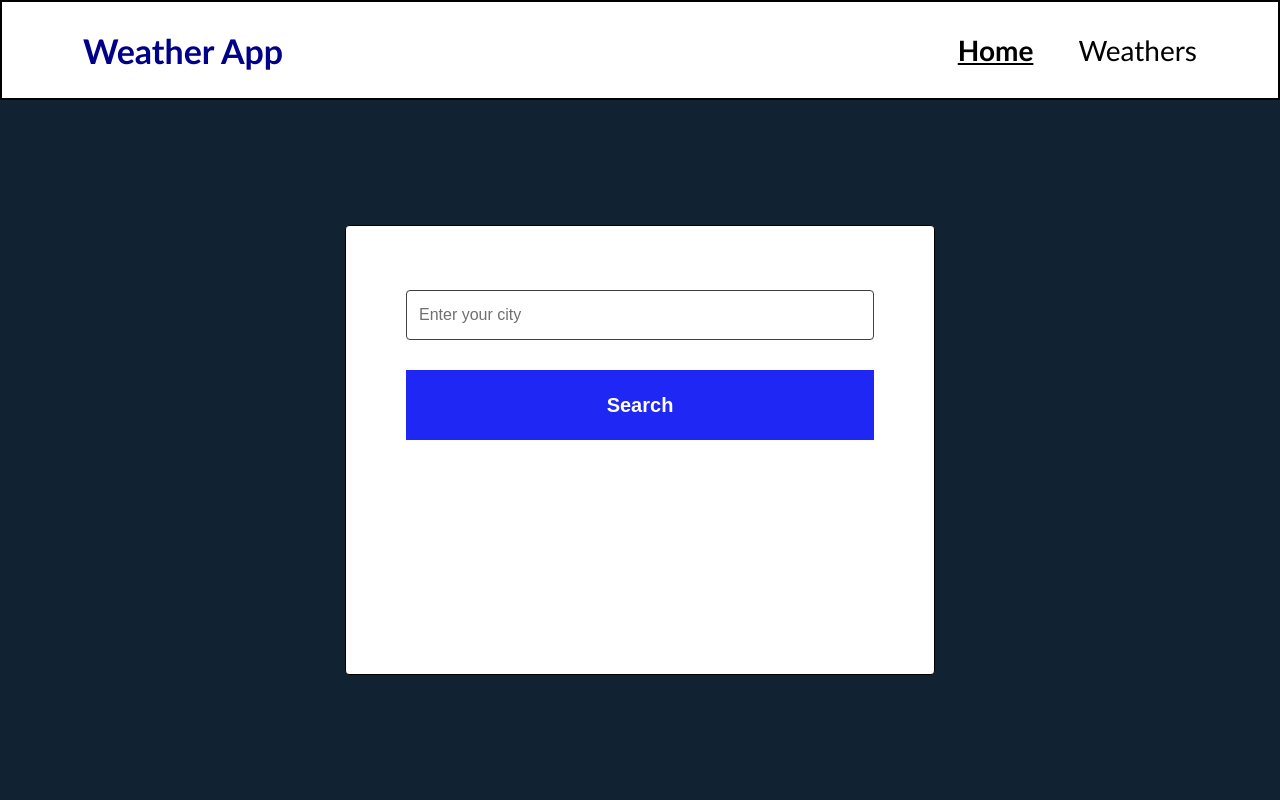
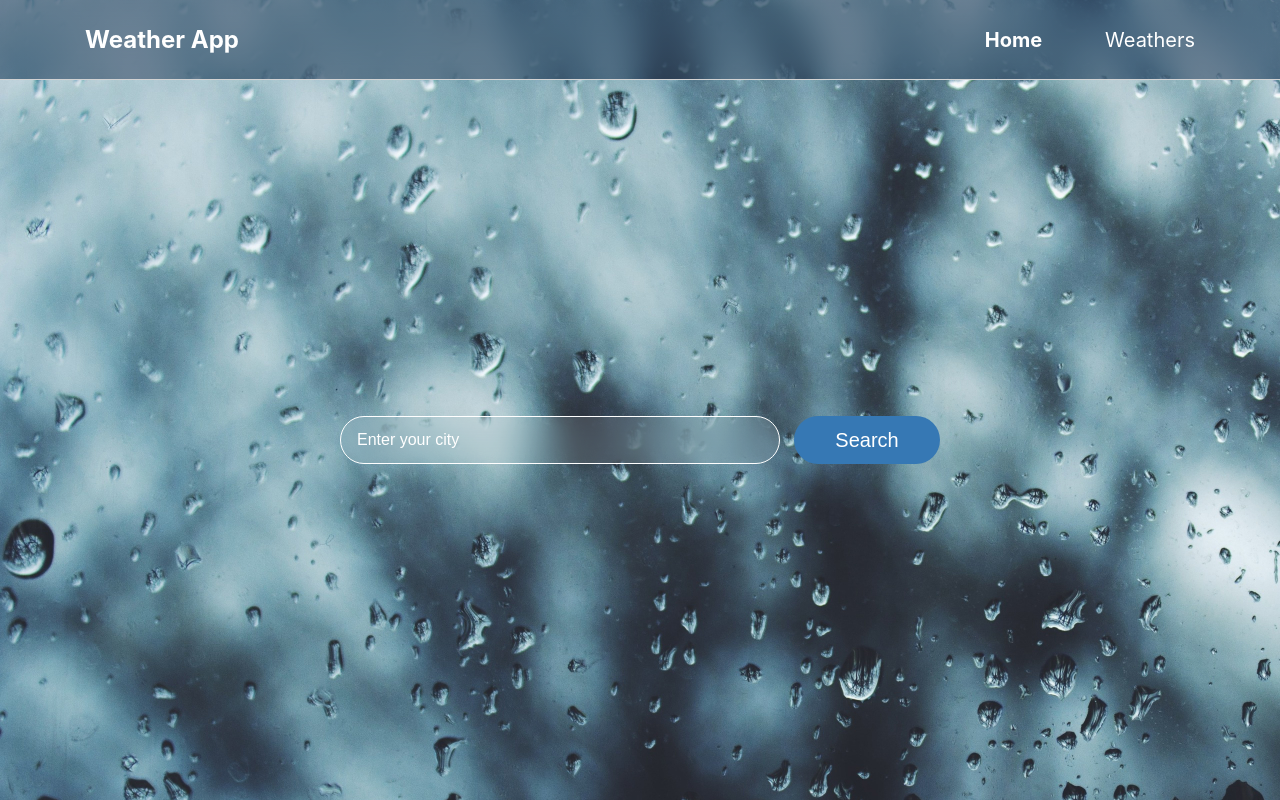
Before and after one commit to RuslanSemenchik/react_redux, a React (Vite) app: page / in a window 1280 px wide. Built offline with nearby package versions, Linux system fonts and the light colour scheme.

Commit message:
styles homePage

```diff
--- /dev/null
+++ b/src/components/InputSearchForm/InputSearchForm.tsx
@@ -0,0 +1,32 @@
+import {  InputComponent } from "./styles";
+
+import { type InputProps } from "./types";
+
+function Input({
+  id,
+  name,
+  type = "text",
+  placeholder,
+  disabled = false,
+  error = undefined,
+  value,
+  onChange,
+}: InputProps) {
+  return (
+
+      <InputComponent
+        disabled={disabled}
+        $error={error}
+        id={id}
+        name={name}
+        type={type}
+        placeholder={placeholder}
+        value={value}
+        onChange={onChange}
+      />
+
+
+  );
+}
+
+export default Input;
--- /dev/null
+++ b/src/components/InputSearchForm/styles.ts
@@ -0,0 +1,28 @@
+import styled from "@emotion/styled";
+
+interface InputComponentProps {
+  $error?: string | undefined;
+}
+
+
+
+export const InputComponent = styled.input<InputComponentProps>`
+  width: 100%;
+  height: 48px;
+  padding: 12px;
+  outline: none;
+  flex: 1;
+  padding: 12px 16px;
+  border-radius: 50px;
+  border: 1px solid rgba(255, 255, 255, 1);
+  background: rgba(255, 255, 255, 0.1);
+  backdrop-filter: blur(16px);
+  color: #fff;
+  font-size: 16px;
+
+  &::placeholder {
+    color: #fff;
+    font-size: 16px;
+
+  }
+`;
--- /dev/null
+++ b/src/components/InputSearchForm/types.ts
@@ -0,0 +1,13 @@
+import { type ChangeEvent } from "react";
+
+export interface InputProps {
+  id: string;
+  name: string;
+  type?: string;
+  placeholder: string;
+  label?: string;
+  error?: string | undefined;
+  disabled?: boolean;
+  value?: string;
+  onChange?: (event: ChangeEvent<HTMLInputElement>) => void;
+}
--- /dev/null
+++ b/src/components/WeatherButton/WeatherButton.tsx
@@ -0,0 +1,26 @@
+import { ButtonComponent } from "./styles";
+import { type ButtonProps } from "./types";
+
+function WeatherButton({
+  type = "button",
+  name,
+  onClick = () => {},
+  children,
+  isBlue = false,
+  disabled = false,
+}: ButtonProps) {
+  return (
+    <ButtonComponent
+      disabled={disabled}
+      $isBlue={isBlue}
+      onClick={onClick}
+      type={type}
+    >
+      {/* Улосвный рендеринг */}
+      {!children && name}
+      {children}
+    </ButtonComponent>
+  );
+}
+
+export default WeatherButton;
--- /dev/null
+++ b/src/components/WeatherButton/styles.ts
@@ -0,0 +1,44 @@
+import styled from "@emotion/styled";
+
+interface ButtonComponentProps {
+  $isBlue: boolean;
+}
+
+const generateButtonBorder = (isBlue: boolean) => {
+  if (isBlue) {
+    return "none";
+  } else {
+      return "1px solid rgba(23, 23, 23, 1)";
+    }
+  };
+
+const generateButtonColor = (isBlue: boolean) => {
+
+    if (isBlue) {
+      return "rgba(54, 120, 180, 1)";
+    } else {
+      return "transparent";
+    }
+
+};
+
+export const ButtonComponent = styled.button<ButtonComponentProps>`
+  display: flex;
+  align-items: center;
+  justify-content: center;
+  outline: none;
+  border: ${({ $isBlue }) =>
+  generateButtonBorder($isBlue)};
+  width: ${({ $isBlue }) => ($isBlue ? "146px" : "155px")};
+  height: 48px;
+  border-radius: 50px;
+  background-color: ${({ $isBlue}) =>
+  generateButtonColor($isBlue)};
+  color: #ffffff;
+  font-size: 20px;
+  cursor: ${({ disabled }) => (disabled ? "not-allowed" : "pointer")};
+
+
+
+
+`;
--- /dev/null
+++ b/src/components/WeatherButton/types.ts
@@ -0,0 +1,12 @@
+import { type ReactNode } from "react";
+
+export type ButtonType = "button" | "submit" | "reset" | undefined;
+
+export interface ButtonProps {
+  type?: ButtonType;
+  isBlue?: boolean;
+  disabled?: boolean;
+  name: string;
+  onClick?: () => void;
+  children?: ReactNode;
+}
--- a/src/pages/ReactReduxWeatherApp/Home/Home.tsx
+++ b/src/pages/ReactReduxWeatherApp/Home/Home.tsx
@@ -1,16 +1,17 @@
 import { useFormik } from "formik"
 import * as Yup from "yup"
-import Button from "components/Button/Button"
-import Input from "components/Input/Input"
+import WeatherButton from "components/WeatherButton/WeatherButton"
+import InputSearchForm from "components/InputSearchForm/InputSearchForm"
 import {
+  SearchForm,
   CardContainer,
   CardInfoCountry,
   CardInfoIcon,
-  ButtonControl,
-  CardWrapper,
+
+  HomeWrapper,
   CardInfoTemp,
   CardInfoCity,
-  InputsContainer,
+
   IconsContainer,
   Loading
 } from "./styles"
@@ -53,10 +54,10 @@ function Home() {
 
 
   return (
-    <CardWrapper>
-      <CardContainer onSubmit={formik.handleSubmit}>
-        <InputsContainer>
-          <Input
+    <HomeWrapper>
+      <SearchForm onSubmit={formik.handleSubmit}>
+
+          <InputSearchForm
             id="inputCity-id"
             name="inputCity"
             type="text"
@@ -65,10 +66,16 @@ function Home() {
             value={formik.values.inputCity}
             onChange={formik.handleChange}
           />
-        </InputsContainer>
-        <Button name="Search" type="submit" disabled={isFetching} />
+
+        <WeatherButton
+        name="Search"
+        type="submit"
+        disabled={isFetching}
+        isBlue
+        />
          {isFetching && <Loading>Loading...</Loading>}
-      </CardContainer>
+
+      </SearchForm>
 
       {searchWeather && (
         <CardContainer>
@@ -89,37 +96,37 @@ function Home() {
       return <IconsContainer>{icons}</IconsContainer>
     })()}
           <CardInfoCountry>{searchWeather.country}</CardInfoCountry>
-          <ButtonControl>
-            <Button
+
+            <WeatherButton
               onClick={() =>
                 dispatch(weatherActions.saveWeather(searchWeather))
               }
               name="Save"
+
             />
-          </ButtonControl>
-          <ButtonControl>
-            <Button
+
+
+            <WeatherButton
               onClick={() => dispatch(weatherActions.deleteSearchWeather())}
               name="Delete"
-              isRed
+
             />
-          </ButtonControl>
+
         </CardContainer>
       )}
       {error && (
         <CardContainer>
           <CardInfoCity> {error.cod}</CardInfoCity>
           <CardInfoCountry>{error.message}</CardInfoCountry>
-          <ButtonControl>
-            <Button
+
+            <WeatherButton
               onClick={() => dispatch(weatherActions.deleteError())}
               name="Delete"
-              isRed
+
             />
-          </ButtonControl>
         </CardContainer>
       )}
-    </CardWrapper>
+    </HomeWrapper>
   )
 }
 
--- a/src/pages/ReactReduxWeatherApp/Home/styles.ts
+++ b/src/pages/ReactReduxWeatherApp/Home/styles.ts
@@ -1,16 +1,39 @@
 import styled from "@emotion/styled"
 
-export const CardWrapper = styled.div`
+export const HomeWrapper = styled.div`
   display: flex;
+  flex-direction: column;
   justify-content: center;
   align-items: center;
   flex: 1;
   color: black;
 `
 
+export const SearchForm = styled.form`
+  display: flex;
+
+  justify-content: center;
+  align-items: center;
+  gap: 14px;
+  width: 100%;
+  max-width: 600px;
+
+`
+export const InputForm = styled.div`
+  flex: 1;
+  border-radius: 50px;
+  border: 1px solid rgba(255, 255, 255, 0.7);
+  background: rgba(255, 255, 255, 0.1);
+
+`
+
+
+
+
+
 export const CardContainer = styled.form`
   display: flex;
-  flex-direction: column;
+  flex-direction: row;
   width: 590px;
   min-height: 450px;
   max-height: fit-content;
@@ -44,22 +67,14 @@ export const CardInfoCountry = styled.p`
 export const CardInfoIcon = styled.img`
  display: flex;
   gap: 16px;
-  font-size: 4;
+  height: 74px;
+  width: 74px;
 `
 
 
-export const InputsContainer = styled.div`
-  display: flex;
-  gap: 30px;
-`
-export const ButtonControl = styled.div`
-  min-width: 100px;
-  height : 70px;
-`
-
 export const IconsContainer = styled.div`
   display: flex;
-  gap: 30px;
+  gap: 5px;
 `
 
 export const Loading = styled.p`
--- a/src/pages/ReactReduxWeatherApp/Layout/styles.ts
+++ b/src/pages/ReactReduxWeatherApp/Layout/styles.ts
@@ -1,51 +1,54 @@
 import styled from "@emotion/styled"
 import { NavLink } from "react-router-dom"
-
+import background   from "../assets/background.jpg"
 
 
 export const LayoutWrapper = styled.div`
   display: flex;
   flex-direction: column;
   flex: 1;
-   background: url("./") center/cover no-repeat;
-
-  font-family: "Gill Sans", "Gill Sans MT", Calibri, "Trebuchet MS", sans-serif;
+   background-image: url(${background}) ;
+   background-repeat: no-repeat;
+  background-size: cover;
+  font-family: "Inter", sans-serif;
 `
 
 export const Header = styled.header`
   display: flex;
   justify-content: space-between;
   width: 100%;
-  height: 100px;
-  background-color: white;
-  padding: 47px 81px;
-  color: black;
-  border: 2px solid black;
+  height: 80px;
+  background: linear-gradient(0deg, rgba(18, 45, 77, 0.5), rgba(18, 45, 77, 0.5)),
+ linear-gradient(0deg, rgba(255, 255, 255, 0.1), rgba(255, 255, 255, 0.1));
+  backdrop-filter: blur(17.799999237060547px);
+  padding-right: 85px;
+  padding-left: 85px;
+  border-bottom: 1px solid rgba(210, 210, 210, 1)
 `
 
 export const Logo = styled.div`
   display: flex;
   align-items: center;
-  color: darkblue;
+  color: white;
   height: 100%;
   width: fit-content;
   cursor: pointer;
   font-weight: bold;
-  font-size: 34px;
+  font-size: 24px;
+
 `
 
 export const NavigationContainer = styled.nav`
   display: flex;
-  gap: 45px;
+  gap: 63px;
   height: 100%;
   align-items: center;
+
 `
 export const HeaderLink = styled(NavLink)`
-  color: black;
-  font-size: 28px;
-  font-weight: normal;
+  font-size: 20px;
   text-decoration: none;
-  color: #000000;
+  color: white;
 `
 
 export const Main = styled.main`
@@ -54,10 +57,11 @@ export const Main = styled.main`
   padding: 50px;
   align-items: center;
   justify-content: center;
-  background-color: #112233;
+   background-image: url(${background}) ;
+
 `
 
 export const navlinkProps = (isActive: boolean) => ({
   fontWeight: isActive ? "bold" : "normal",
-  textDecoration: isActive ? "underline" : "none",
+  textDecoration: "none",
 })
```
